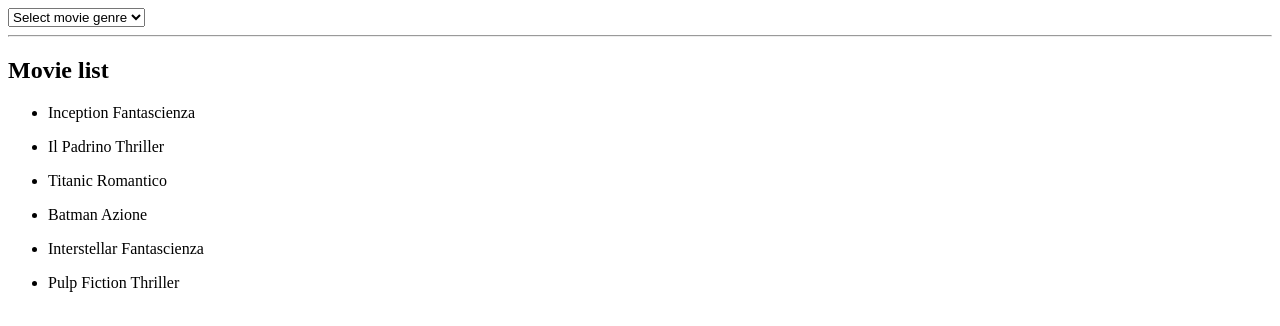
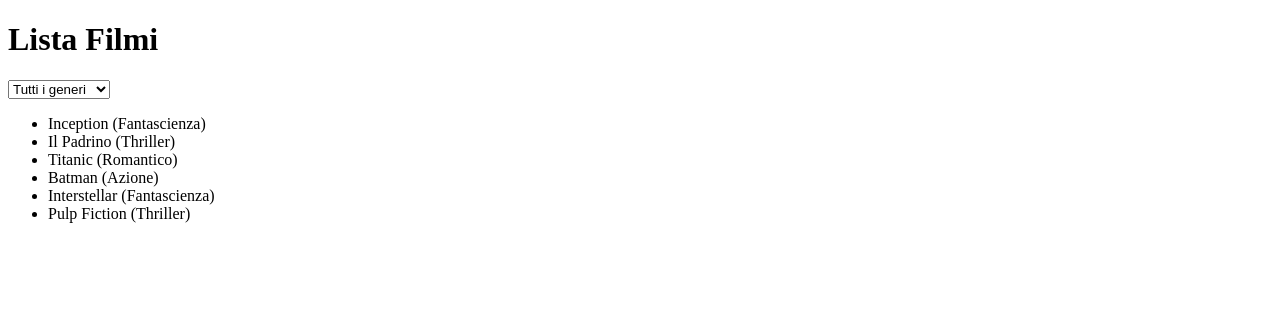
Before and after one commit to AlexandruMunteanu89/react-movie-filter, a React (Vite) app: page / in a window 1280 px wide. Shown: the top 326 px of the page. Built offline with nearby package versions, Linux system fonts and the light colour scheme.

Commit message:
Logica filtraggio in base al genere

```diff
--- a/src/App.jsx
+++ b/src/App.jsx
@@ -1,7 +1,8 @@
+import { useState } from "react";
 
 
 function App() {
-  const movies =  [
+  const moviesData =  [
   { title: 'Inception', genre: 'Fantascienza' },
   { title: 'Il Padrino', genre: 'Thriller' },
   { title: 'Titanic', genre: 'Romantico' },
@@ -10,29 +11,45 @@
   { title: 'Pulp Fiction', genre: 'Thriller' },
  ]
 
+  const [selectedGenre, setSelectedGenre] = useState('Tutti');
+
+
+  const handleGenreChange = (event) => {
+    setSelectedGenre(event.target.value);
+  };
+
+  // Logica di filtraggio
+  const filteredMovies = selectedGenre === 'Tutti'
+    ? moviesData
+    : moviesData.filter(movie => movie.genre === selectedGenre);
+
 
 
 
   return (
     <>
-      <section>
-        <select class="form-select" aria-label="Default select example">
-          <option selected>Select movie genre</option>
-          <option value="Fantascienza">Fantascienza</option>
-          <option value="Thriller">Thriller</option>
-          <option value="Romantico">Romantico</option>
-          <option value="Azione">Azione</option>
-        </select>
-        <hr />
-      </section>
-      <section>
-        <h2>Movie list</h2>
-        {movies.map(movie => (
-        <ul>
-          <li key={movie.index}>{movie.title} {movie.genre}</li>
-        </ul>
+<div>
+      <h1>Lista Filmi</h1>
+
+
+      <select onChange={handleGenreChange} value={selectedGenre}>
+        <option value="Tutti">Tutti i generi</option>
+        <option value="Azione">Azione</option>
+        <option value="Fantascienza">Fantascienza</option>
+        <option value="Romantico">Romantico</option>
+        <option value="Thriller">Thriller</option>
+      </select>
+
+
+      <ul>
+        {filteredMovies.map(movie => (
+          <li key={movie}>{movie.title} ({movie.genre})</li>
         ))}
-      </section>
+      </ul>
+    </div>
+
+
+
     </>
   )
 }
```
